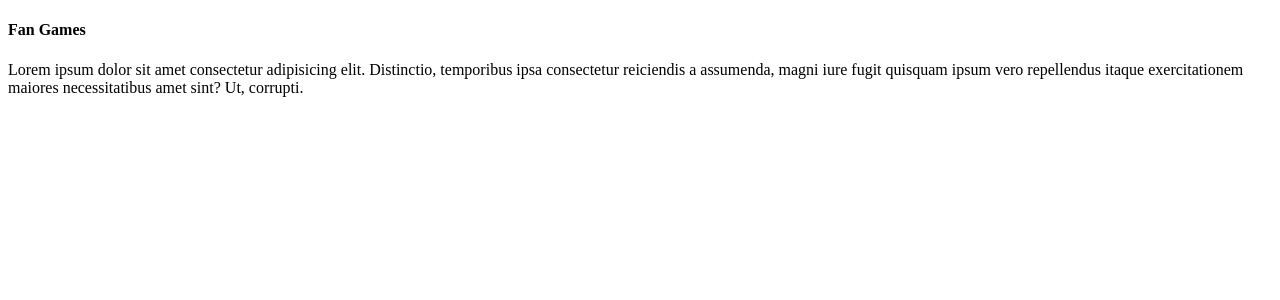
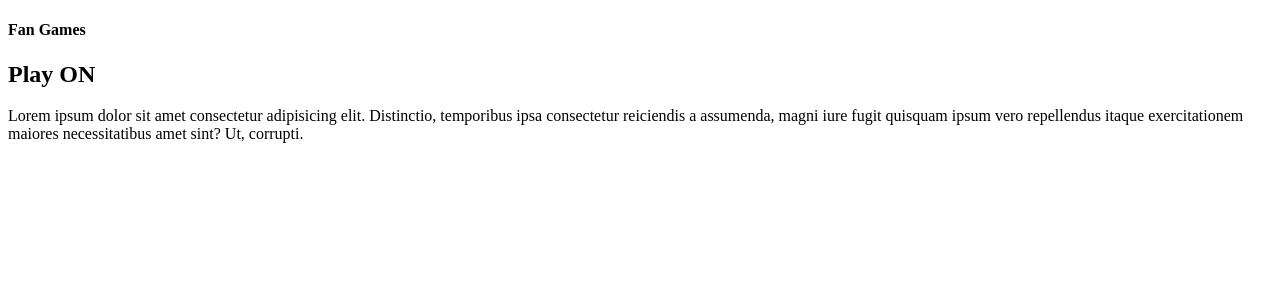
Before and after one commit to NickolasSantosCremasco/PlayOn-Games, a Django app: page / in a window 1280 px wide. Shown: the part 167-467 px from the top of the page. Run offline with Django 5.2, Linux system fonts and the light colour scheme.

Commit message:
navbar-finished

```diff
--- a/app1/templates/inicial/pages/home.html
+++ b/app1/templates/inicial/pages/home.html
@@ -33,7 +33,7 @@
     <div class="container-text">
         <div class="hero-text">
             <h4>Fan Games</h4>
-            <h1 id="playon"></h1>
+            <h1 id="playon">Play ON</h1>
             <p>Lorem ipsum dolor sit amet consectetur adipisicing elit. Distinctio, temporibus ipsa consectetur
                 reiciendis a assumenda, magni iure fugit quisquam ipsum vero repellendus itaque exercitationem maiores
                 necessitatibus amet sint? Ut, corrupti.</p>
--- a/app1/templates/inicial/partials/head.html
+++ b/app1/templates/inicial/partials/head.html
@@ -1,7 +1,7 @@
 {% load static %}
 <meta charset="UTF-8">
 <meta name="viewport" content="width=device-width, initial-scale=1.0">
-<link rel="stylesheet" href="{% static "inicial/css/estilos.css" %}">
+<link rel="stylesheet" href="{% static "inicial/css/style.css" %}">
 
 <!--Fonts: Press Start 2D , Open Sans, -->
 
@@ -14,4 +14,4 @@
 <!--Remixicons-->
 <link href="https://cdn.jsdelivr.net/npm/remixicon@4.2.0/fonts/remixicon.css" rel="stylesheet"/>
 
-<script src="{% static "inicial/js/scripts.js" %}" defer></script>
+<script src="{% static "inicial/js/script.js" %}"></script>
--- a/app1/templates/inicial/partials/header.html
+++ b/app1/templates/inicial/partials/header.html
@@ -1,5 +1,3 @@
-
-
 <header>
     <a href="#" class="logo">PlayON</a>
 
@@ -11,5 +9,6 @@
         <li><a href="{% url "contact" %}">Contato</a></li>
     </ul>
 
-    <div class="bx bx-menu" id="menu-icon"></div>
+    <div class="bx bx-menu" id="menu-icon" onclick="menuShow()"></div>
+
 </header>
```
